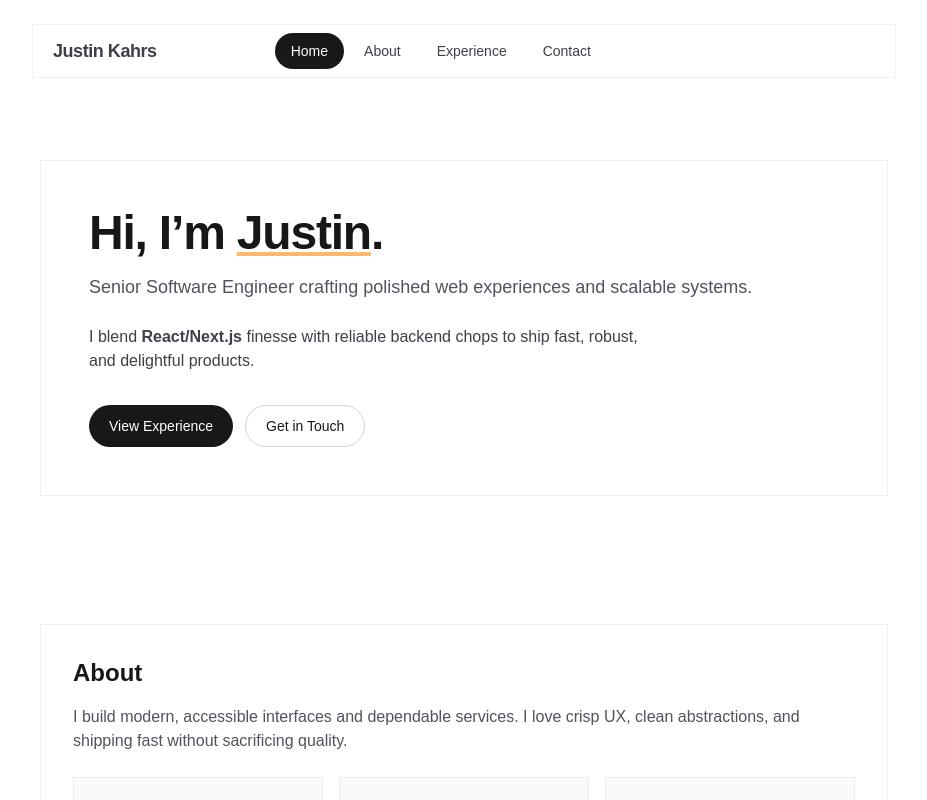
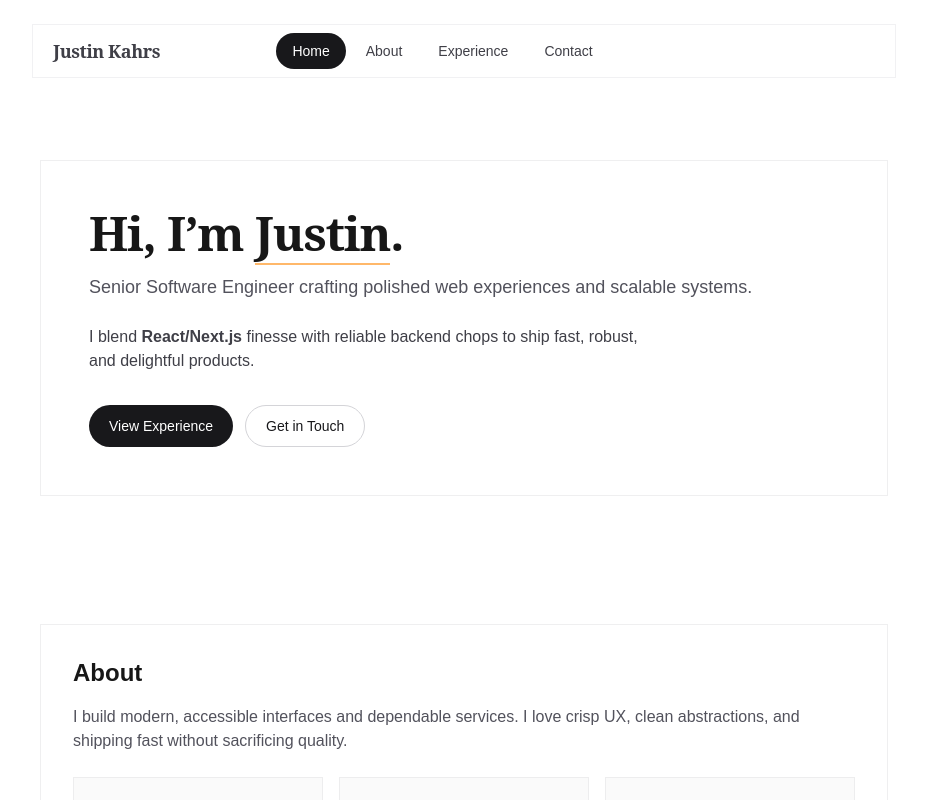
Before and after one commit to justinkahrs/homepage-2025, a Next.js app: page / in a window 1280 px wide. Shown: the top 800 px of the page, without its empty margins (176-1103 px from the left). Built offline with nearby package versions, Linux system fonts and the light colour scheme.

Commit message:
style changes

```diff
--- a/app/globals.css
+++ b/app/globals.css
@@ -3,7 +3,7 @@
 :root {
   --background: #ffffff;
   --foreground: #171717;
-  --dot-color: #d1d5db;
+  --dot-color: #0a0a0a;
 }
 
 @theme inline {
@@ -26,7 +26,7 @@ body {
   color: var(--foreground);
   font-family: Arial, Helvetica, sans-serif;
   background-image: radial-gradient(var(--dot-color) 0.6px, transparent 0.6px);
-  background-size: 16px 16px;
+  background-size: 64px 64px;
   background-attachment: fixed;
   animation: driftDots 20s linear infinite;
 }
--- a/app/layout.tsx
+++ b/app/layout.tsx
@@ -23,7 +23,7 @@ export default function RootLayout({
   children: React.ReactNode;
 }>) {
   return (
-    <html lang="en">
+    <html className="dark" lang="en">
       <body
         className={`${geistSans.variable} ${geistMono.variable} antialiased`}
       >
--- a/components/Home.tsx
+++ b/components/Home.tsx
@@ -1,9 +1,7 @@
-import handleScroll from "@/utils/handleScroll"
-import { motion } from "motion/react"
-
+import handleScroll from "@/utils/handleScroll";
+import { motion } from "motion/react";
 
 function Home() {
-
     return (
         <section id="home" className="scroll-mt-28">
             <div className="border border-zinc-200/60 bg-white p-12 dark:border-white/10 dark:bg-zinc-950">
@@ -11,12 +9,30 @@ function Home() {
                     initial={{ opacity: 0, y: 16 }}
                     animate={{ opacity: 1, y: 0 }}
                     transition={{ duration: 0.6, ease: "easeOut" }}
-                    className="text-balance text-4xl font-semibold tracking-tight sm:text-5xl"
+                    className="text-balance text-4xl font-semibold tracking-tight sm:text-5xl font-[Noto_Serif]"
                 >
                     Hi, I’m{" "}
-                    <span className="underline decoration-orange-300 dark:decoration-orange-700">
+                    <motion.span
+                        className="relative "
+                        initial="hidden"
+                        animate="visible"
+                        variants={{
+                            hidden: { opacity: 0, y: 8 },
+                            visible: {
+                                opacity: 1,
+                                y: 0,
+                                transition: { duration: 0.6, ease: "easeOut" },
+                            },
+                        }}
+                    >
                         Justin
-                    </span>
+                        <motion.div
+                            className="absolute left-0 bottom-0 h-[2px] w-full origin-left bg-orange-300 dark:bg-orange-700"
+                            initial={{ scaleX: 0 }}
+                            animate={{ scaleX: 1 }}
+                            transition={{ duration: 1.5, ease: "easeOut" }}
+                        />
+                    </motion.span>
                     .
                 </motion.h1>
                 <motion.p
@@ -34,8 +50,8 @@ function Home() {
                     transition={{ delay: 0.2, duration: 0.6, ease: "easeOut" }}
                     className="mt-6 max-w-prose text-pretty text-zinc-700 dark:text-zinc-300"
                 >
-                    I blend <strong>React/Next.js</strong> finesse with reliable
-                    backend chops to ship fast, robust, and delightful products.
+                    I blend <strong>React/Next.js</strong> finesse with reliable backend
+                    chops to ship fast, robust, and delightful products.
                 </motion.p>
                 <motion.div
                     initial={{ opacity: 0, y: 8 }}
@@ -58,6 +74,6 @@ function Home() {
                 </motion.div>
             </div>
         </section>
-    )
+    );
 }
-export default Home
+export default Home;
--- a/components/Nav.tsx
+++ b/components/Nav.tsx
@@ -33,7 +33,7 @@ function Nav({ active, setActive, setPendingTarget }: NavProps) {
         <nav className="fixed inset-x-0 top-0 z-50 mx-auto mt-6 flex w-full max-w-4xl items-center justify-center px-4">
             <div className="flex w-full items-center justify-between  border border-zinc-200/50 bg-white/70 px-3 py-2 backdrop-blur-md dark:border-white/10 dark:bg-zinc-900/60">
                 <div
-                    className="hidden pl-2 text-lg font-bold tracking-tight text-zinc-700 transition-opacity duration-300 dark:text-zinc-300 sm:block"
+                    className="hidden pl-2 text-lg font-bold tracking-tight text-zinc-700 transition-opacity duration-300 dark:text-zinc-300 sm:block font-[Noto_Serif]"
                     style={{ opacity: edgeOpacity }}
                 >
                     Justin Kahrs
@@ -43,8 +43,8 @@ function Nav({ active, setActive, setPendingTarget }: NavProps) {
                         <li key={item.href}>
                             <button
                                 className={`relative rounded-full px-4 py-2 text-sm font-medium transition ${active === item.href
-                                        ? "text-white dark:text-black"
-                                        : "text-zinc-700 hover:bg-zinc-200/50 dark:text-zinc-300 dark:hover:bg-zinc-800/80"
+                                    ? "text-white dark:text-black"
+                                    : "text-zinc-700 hover:bg-zinc-200/50 dark:text-zinc-300 dark:hover:bg-zinc-800/80"
                                     }`}
                                 onClick={() => {
                                     const id = item.href.replace("#", "");
```
